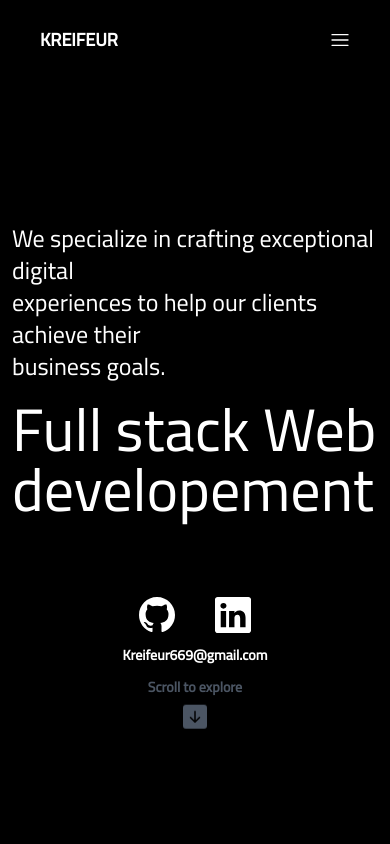
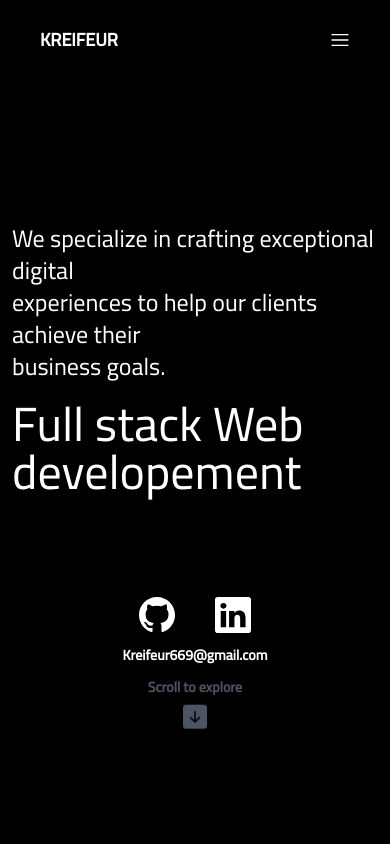
Before and after one commit to kreifeur/web-portfolio, a React (Vite) app: page / in a window 390 px wide. Shown: the top 844 px of the page. Built offline with nearby package versions, Linux system fonts and the light colour scheme.

Commit message:
font size

```diff
--- a/src/pages/Home.jsx
+++ b/src/pages/Home.jsx
@@ -13,7 +13,7 @@ const Home = () => {
             experiences to help our clients achieve their <br />
             business goals.
           </div>
-          <div className="text-6xl sm:text-8xl">
+          <div className="text-5xl sm:text-8xl">
             Full stack Web developement
           </div>
         </div>
```
